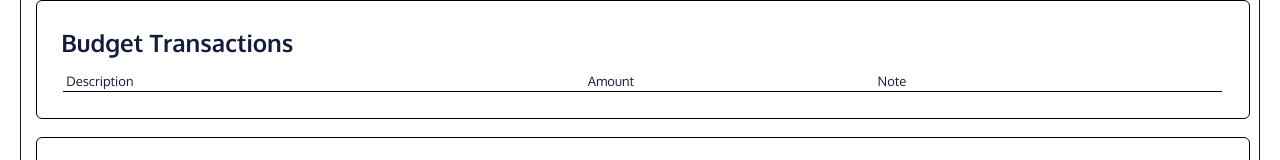
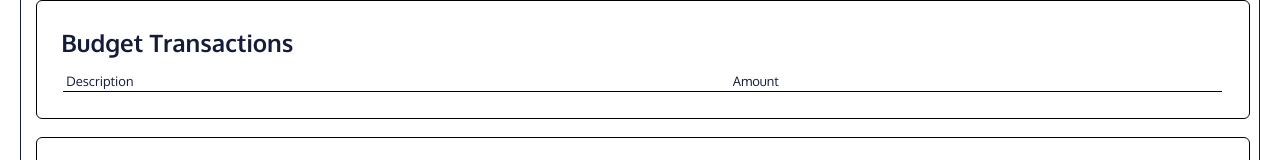
Before and after one commit to E-D-Richard/budget-tracker-webbapp, a React (Create React App) app: page / in a window 1280 px wide. Shown: the part 2007-2167 px from the top of the page. Built offline with nearby package versions, Linux system fonts and the light colour scheme.

Commit message:
remove note column from budgetTransList

```diff
--- a/src/components/body/transactions/TransactionList.js
+++ b/src/components/body/transactions/TransactionList.js
@@ -30,11 +30,11 @@ const TransactionList = ({ transactions, listType }) => {
         <h3 className={`${listType}`}>{capitalizeFirstLetterOfString(listType)} Transactions</h3>
         <table className={`${listType} transaction-list`}>
           <thead className="headers">
-            <TransHeaders isMobile={isMobile}/>
+            <TransHeaders isMobile={isMobile} listType={listType}/>
           </thead>
           <tbody>
             {transactions.map((transaction) => (
-              <Transaction transaction={transaction} key={transaction.id} />
+              <Transaction transaction={transaction} key={transaction.id} listType={listType}/>
             ))}
           </tbody>
         </table>
--- a/src/components/body/transactions/transaction/TransHeaders.js
+++ b/src/components/body/transactions/transaction/TransHeaders.js
@@ -1,4 +1,4 @@
-const TransHeaders = ({isMobile}) => {
+const TransHeaders = ({isMobile, listType}) => {
 
   if(isMobile){
     return (
@@ -8,7 +8,7 @@ const TransHeaders = ({isMobile}) => {
       {/* <td className="t-header prev-budget-total">Prev <br /> Bdgt <br/> Ttl</td>
       <td className="t-header current-budget-total">Cur <br /> Bdgt <br /> Ttl</td>
       <td className="t-header expenses-total">Exps Total</td> */}
-      <td className="t-header note">Note</td>
+      {listType === "expense" ? <td className="t-header note">Note</td> :""}
       <td className="t-header delete"></td>
     </tr>
     )
@@ -20,7 +20,7 @@ const TransHeaders = ({isMobile}) => {
       {/* <td className="t-header prev-budget-total">Prev <br /> Budget <br/> Total</td>
       <td className="t-header current-budget-total">Current <br /> Budget <br /> Total</td>
       <td className="t-header expenses-total">Expenses <br />Total</td> */}
-      <td className="t-header note">Note</td>
+      {listType === "expense" ? <td className="t-header note">Note</td> :""}
       <td className="t-header delete"></td>
     </tr>
   );
--- a/src/components/body/transactions/transaction/Transaction.js
+++ b/src/components/body/transactions/transaction/Transaction.js
@@ -6,7 +6,7 @@ import TransDescription from "./TransDescription";
 import TransNote from "./TransNote";
 import TransDeleteButton from "./TransDeleteButton";
 
-const Transaction = ({ transaction }) => {
+const Transaction = ({ transaction, listType }) => {
   return (
     <tr className={"transaction"}>
       <TransDescription transaction={transaction} />
@@ -14,7 +14,7 @@ const Transaction = ({ transaction }) => {
       {/* <TransPrevBudgetTotal transaction={transaction} />
       <TransCurrentBudgetTotal transaction={transaction} />
       <TransExpensesTotal transaction={transaction} /> */}
-      <TransNote transaction={transaction} />
+      {listType === "expense" ? <TransNote transaction={transaction} /> : ""}
       <TransDeleteButton transaction={transaction} />
     </tr>
   );
```
Also changed, not shown: 1 other file (tests, documents, lock files or other folders).
